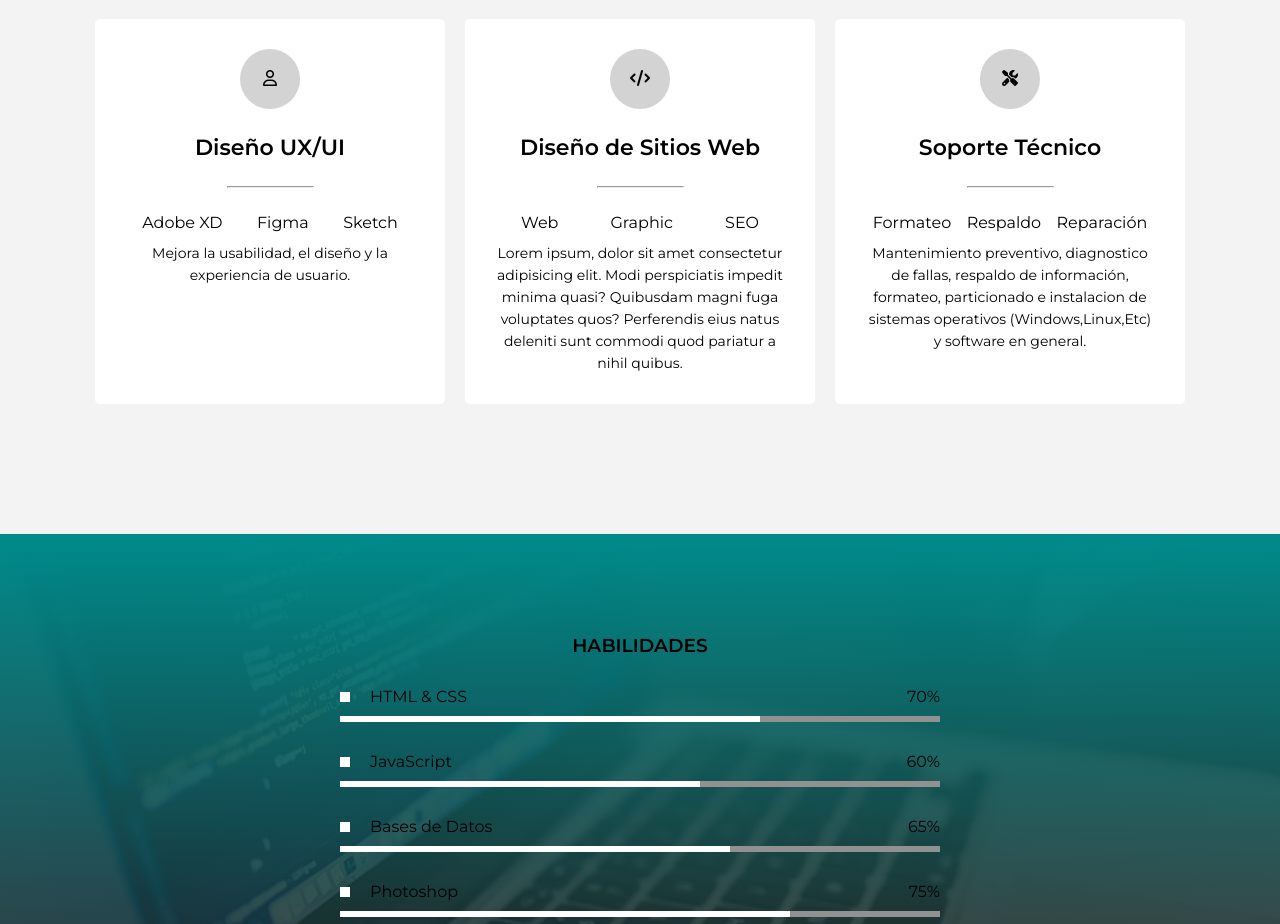
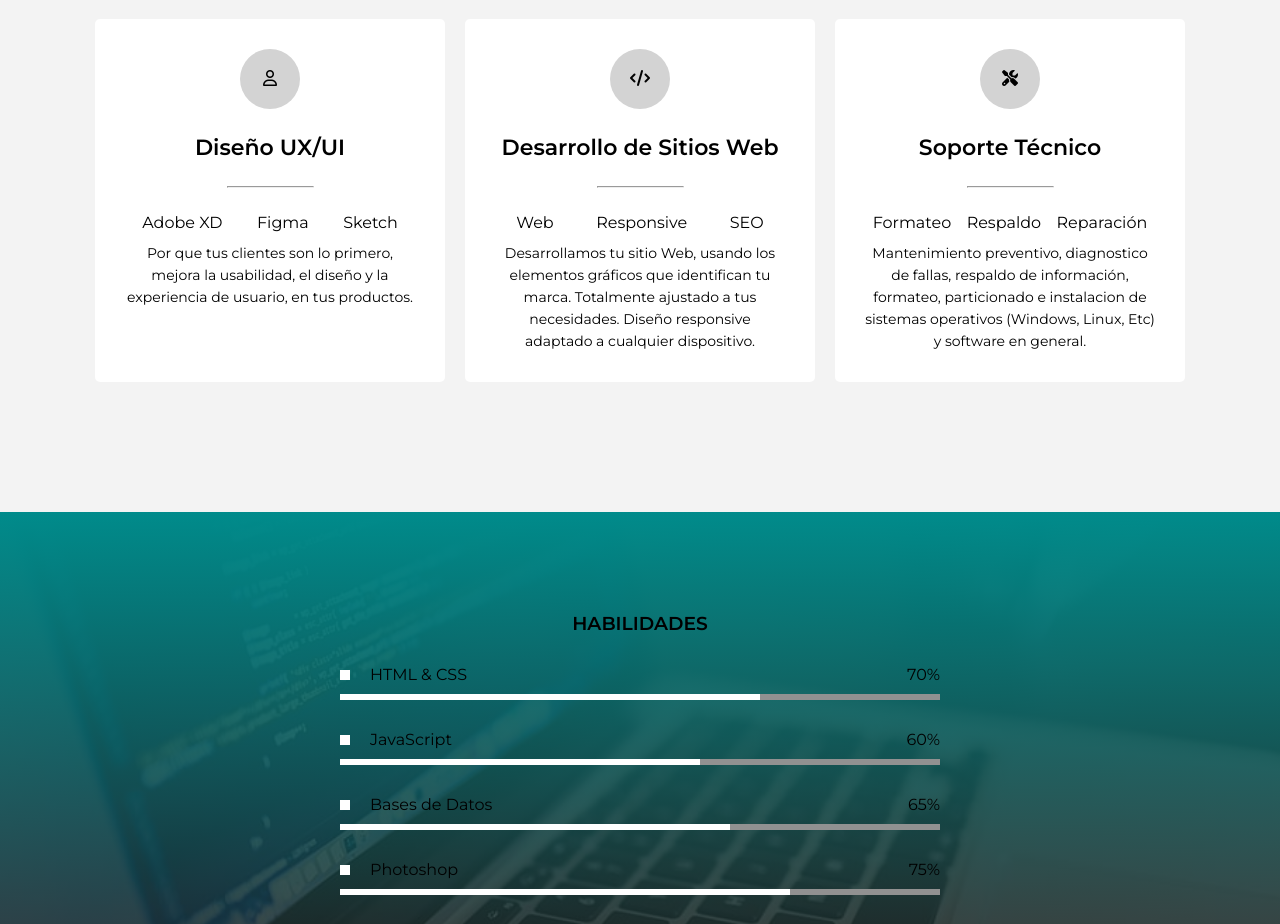
Before and after one commit to PavloskyMCh/portafolio1, a plain HTML site: page index.html in a window 1280 px wide. Shown: the part 1540-2464 px from the top of the page. Drawn offline with Linux system fonts and the light colour scheme.

Commit message:
servicesvsc

```diff
--- a/index.html
+++ b/index.html
@@ -110,23 +110,25 @@
             <li>Figma</li>
             <li>Sketch</li>
           </ul>
-          <p>Mejora la usabilidad, el diseño y la experiencia de usuario.</p>
+          <p>
+            Por que tus clientes son lo primero, mejora la usabilidad, el diseño
+            y la experiencia de usuario, en tus productos.
+          </p>
         </div>
 
         <div class="servicios">
           <span class="icono"><i class="fa-solid fa-code"></i></span>
-          <h4>Diseño de Sitios Web</h4>
+          <h4>Desarrollo de Sitios Web</h4>
           <hr />
           <ul class="servicios-tag">
             <li>Web</li>
-            <li>Graphic</li>
+            <li>Responsive</li>
             <li>SEO</li>
           </ul>
           <p>
-            Lorem ipsum, dolor sit amet consectetur adipisicing elit. Modi
-            perspiciatis impedit minima quasi? Quibusdam magni fuga voluptates
-            quos? Perferendis eius natus deleniti sunt commodi quod pariatur a
-            nihil quibus.
+            Desarrollamos tu sitio Web, usando los elementos gráficos que
+            identifican tu marca. Totalmente ajustado a tus necesidades. Diseño
+            responsive adaptado a cualquier dispositivo.
           </p>
         </div>
 
@@ -144,7 +146,7 @@
           <p>
             Mantenimiento preventivo, diagnostico de fallas, respaldo de
             información, formateo, particionado e instalacion de sistemas
-            operativos (Windows,Linux,Etc) y software en general.
+            operativos (Windows, Linux, Etc) y software en general.
           </p>
         </div>
       </div>
```
